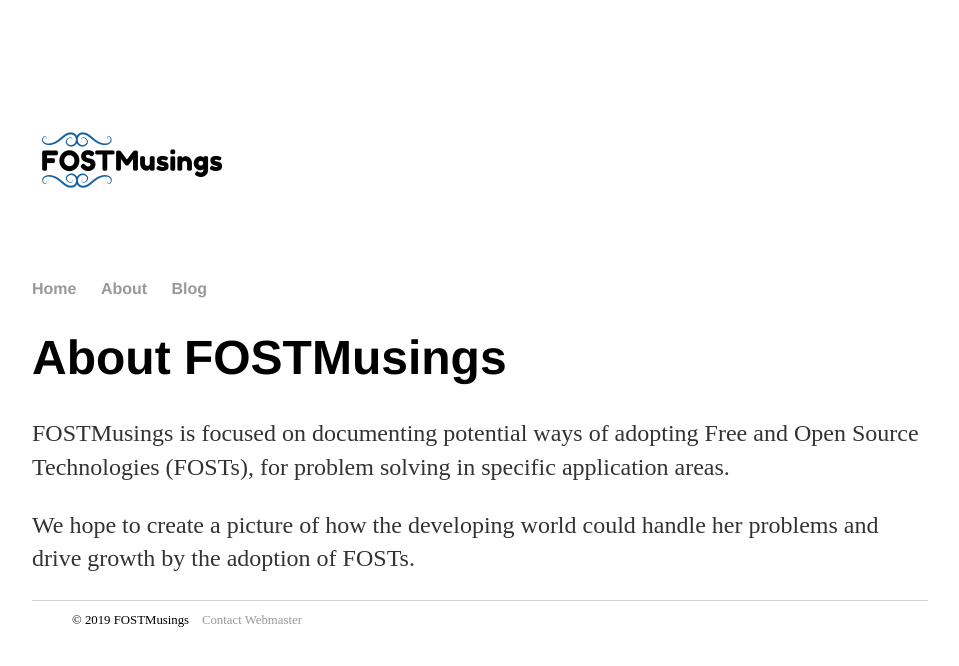
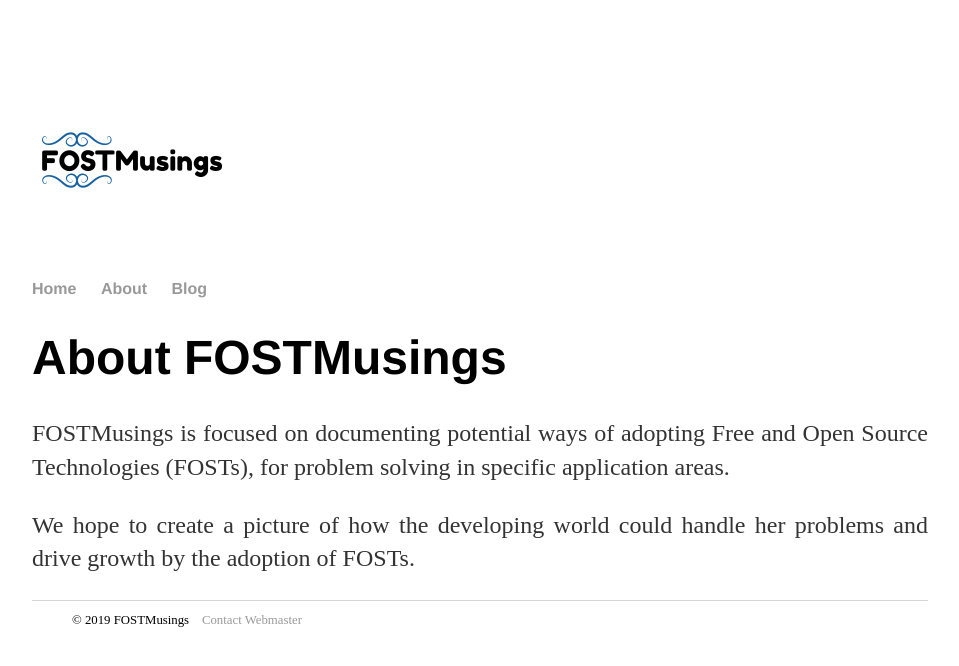
Before and after one commit to oferonmi/datafilik.github.io, a Jekyll site: the page built from about/index.html, in a window 1280 px wide. Shown: the top 666 px of the page, without its empty margins (160-1119 px from the left). Built offline with Jekyll 4.4.1, drawn with Linux system fonts in a browser that asks for light colours.

Commit message:
Update index.html

```diff
--- a/about/index.html
+++ b/about/index.html
@@ -4,11 +4,11 @@ title: About FOSTMusings
 ---
 <div class="blurb">
 	<h1>{{ page.title }}</h1>
-	<p>
+	<p align="justify">
 		FOSTMusings is focused on documenting potential ways of adopting Free and Open Source Technologies (FOSTs),
 		for problem solving in specific application areas.
 	</p>
-	<p>
+	<p align="justify">
 
 		We hope to create a picture of how the developing world could handle her problems and drive growth by the
 		adoption of FOSTs.
```
